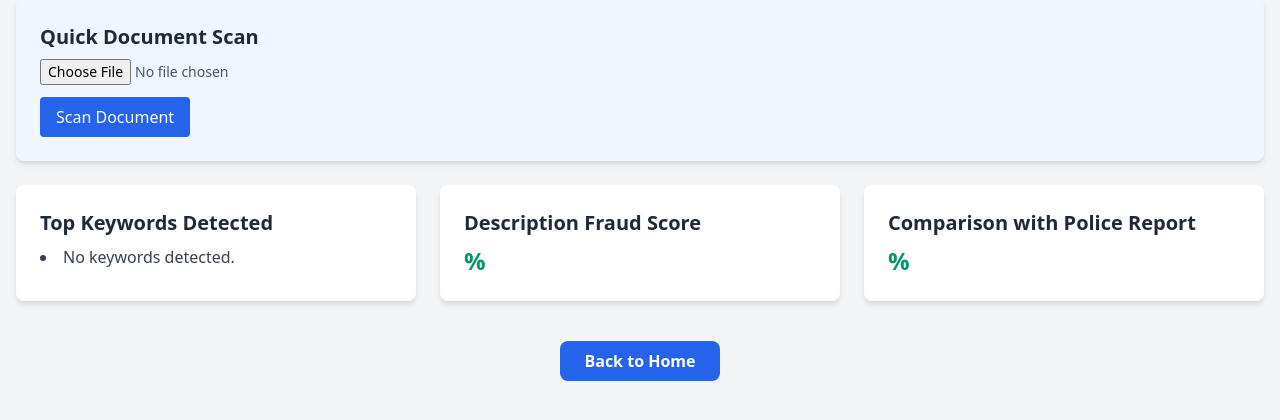
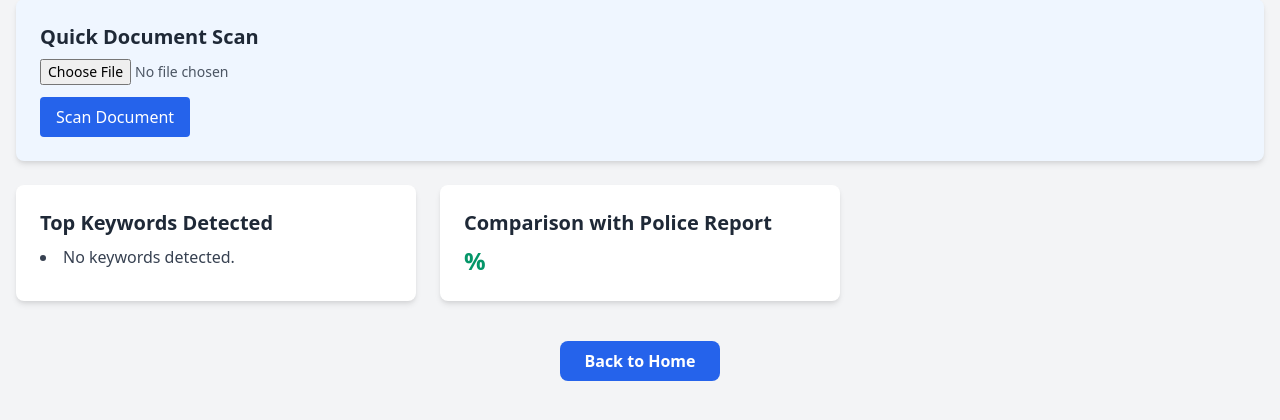
Before and after one commit to Gouthham/Automobile-Insurance-Fraud-Detection-, a Django app: template Fraud/myapp/templates/myapp/fraud_result.html in a window 1280 px wide. Shown: the part 233-653 px from the top of the page. Run offline with Django 5.2, Linux system fonts and the light colour scheme; the template is opened without the code that fills it, so the values that code supplies are empty.

Commit message:
Fraud Result Page changes

```diff
--- a/Fraud/myapp/templates/myapp/fraud_result.html
+++ b/Fraud/myapp/templates/myapp/fraud_result.html
@@ -110,13 +110,6 @@
             </ul>
         </div>
 
-        <!-- Description Score -->
-        <div class="bg-white p-6 rounded-lg shadow-md">
-            <h3 class="text-xl font-semibold text-gray-800 mb-2">Description Fraud Score</h3>
-            <p class="text-2xl font-bold {% if result.nlp_fraud_score > 50 %}text-red-600{% else %}text-green-600{% endif %}">
-                {{ result.nlp_fraud_score }}%
-            </p>
-        </div>
 
         <!-- Similarity -->
         <div class="bg-white p-6 rounded-lg shadow-md">
```
Also changed, not shown: Fraud/db.sqlite3.
